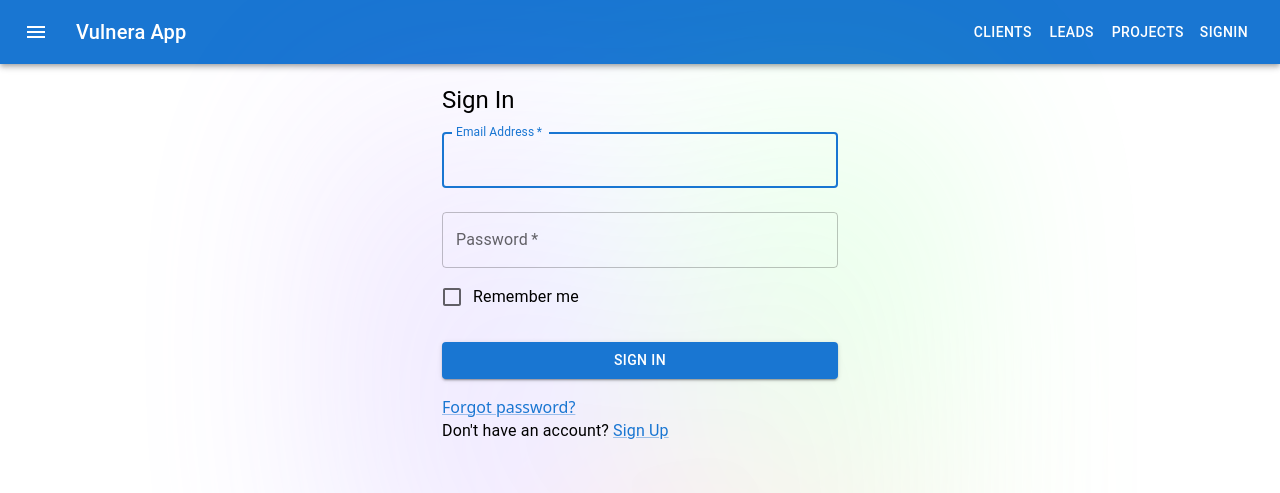
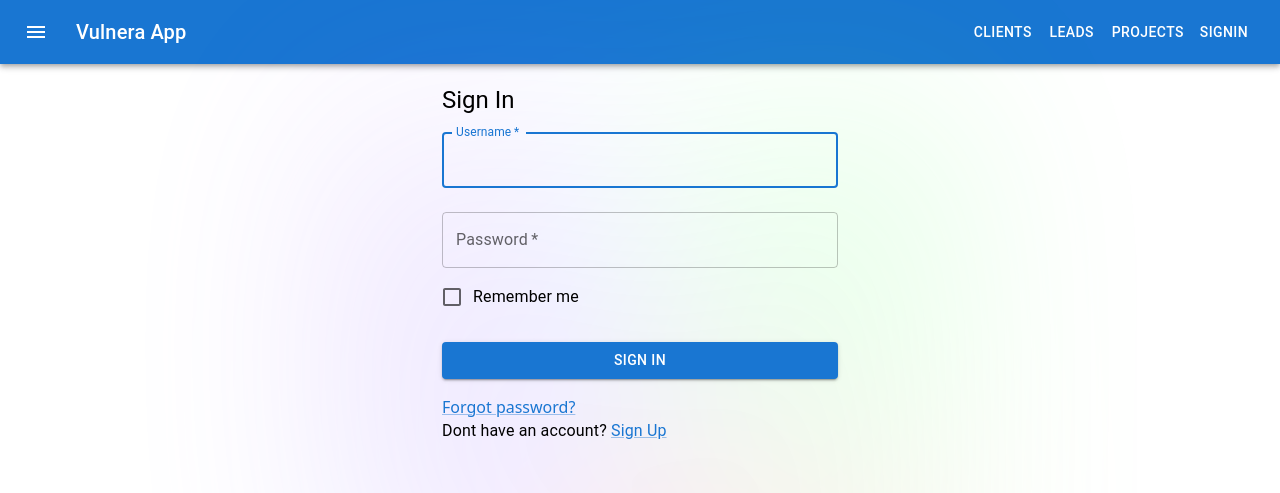
Before and after one commit to Ben0189/vulnera-app, a Next.js app: page /auth/login in a window 1280 px wide. Shown: the top 493 px of the page. Built offline with nearby package versions, Linux system fonts and the light colour scheme; no server answers.

Commit message:
fix login page and add comment

```diff
--- a/app/api/auth/[...nextauth]/route.ts
+++ b/app/api/auth/[...nextauth]/route.ts
@@ -24,7 +24,7 @@ export const authOptions: NextAuthOptions = {
         const { username, password } = credentials;
 
         try {
-          //" or 1=1#
+          //copy and paste this to the form " or 1=1#
           const query = `SELECT * FROM Clients WHERE name = "${username}" AND email = '${password}'`;
           console.log('Vulnerable Query:', query);
 
--- a/app/auth/login/page.tsx
+++ b/app/auth/login/page.tsx
@@ -1,5 +1,5 @@
 "use client";
-import React, { useRef } from 'react'
+import React, { useState } from 'react';
 import {
     Box,
     Button,
@@ -13,38 +13,50 @@ import {
 } from '@mui/material';
 import { signIn } from 'next-auth/react';
 
-const page = () => {
-    const userName = useRef("");
-    const pass = useRef("");
+const Page = () => {
+    // State to hold the input values
+    const [username, setUsername] = useState("");
+    const [password, setPassword] = useState("");
 
+    const onSubmit = async (e : any) => {
+        e.preventDefault(); // Prevent default form submission
 
-    const onSubmit = async () => {
-        const result = await signIn("credentials",{
-            username: userName.current,
-            password: pass.current,
-            redirect:true,
+        console.log("Submitting form...");
+
+        const result = await signIn("credentials", {
+            username,
+            password,
+            redirect: false, // Set redirect to false to get the result back
             callbackUrl: "/"
-        })
+        });
+
+        console.log("Sign In Result:", result); // Log the result of the sign-in attempt
+        if (result?.error) {
+            console.error("Authentication error:", result.error);
+        } else {
+            // Redirect or do something else on success
+            window.location.href = result?.url || "/";
+        }
     };
 
     return (
-        <>
         <Container component="main" maxWidth="xs">
             <Box>
                 <Typography component="h1" variant="h5">
                     Sign In
                 </Typography>
-                    <Box component="form">
+                <Box component="form" onSubmit={onSubmit}> {/* Attach onSubmit handler here */}
                     <TextField
                         margin="normal"
                         required
                         fullWidth
-                            id="email"
+                        id="username"
                         type="text"
-                            label="Email Address"
-                            name="email"
+                        label="Username"
+                        name="username" // Change this to match the key used in signIn
                         autoFocus
-                            onChange={(e)=>{userName.current = e.target.value}}
+                        value={username} // Bind state to the input
+                        onChange={(e) => setUsername(e.target.value)} // Update state on change
                     />
                     <TextField
                         margin="normal"
@@ -54,18 +66,18 @@ const page = () => {
                         label="Password"
                         type="password"
                         id="password"
-                            onChange={(e)=>{pass.current = e.target.value}}
+                        value={password} // Bind state to the input
+                        onChange={(e) => setPassword(e.target.value)} // Update state on change
                     />
                     <FormControlLabel
                         control={<Checkbox value="remember" color="primary" />}
                         label="Remember me"
                     />
                     <Button
-                            type="submit"
+                        type="submit" // This should trigger form submission
                         fullWidth
                         variant="contained"
                         sx={{ mt: 3, mb: 2 }}
-                            onClick={onSubmit}
                     >
                         Sign In
                     </Button>
@@ -74,14 +86,13 @@ const page = () => {
                     </Grid>
                     <Grid className="footer">
                         <Typography component="h5">
-                                Don't have an account? <Link href="">Sign Up</Link>
+                            Dont have an account? <Link href="">Sign Up</Link>
                         </Typography>
                     </Grid>
                 </Box>
             </Box>
         </Container>
-        </>
-    )
+    );
 }
 
-export default page
+export default Page; // Updated component name
```
Lines whose indentation alone changed are shown as unchanged.
